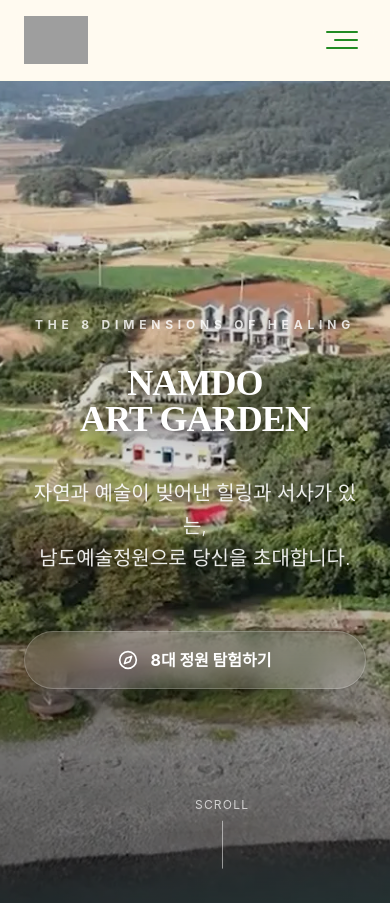
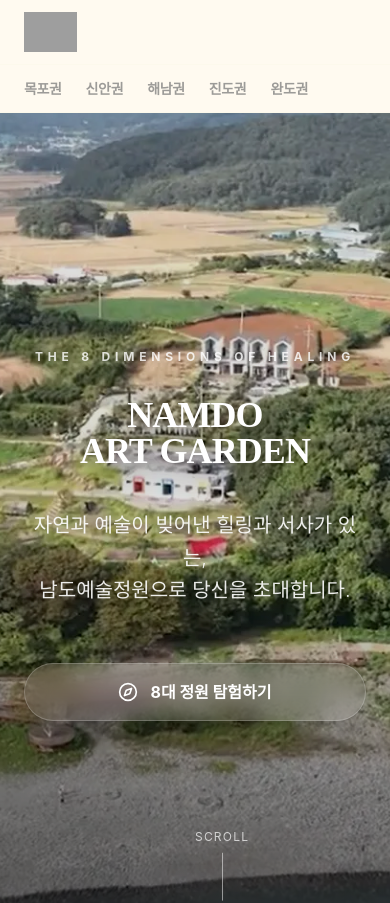
Before and after one commit to aiu144346/namdo-art-garden, a React (Vite) app: page / in a window 390 px wide. Shown: the top 903 px of the page. Built offline with nearby package versions, Linux system fonts and the light colour scheme; grey boxes are pictures that could not be loaded.

Commit message:
feat: implement horizontal scroll menu for mobile regions (alternative 3)

```diff
--- a/src/components/layout/Header.jsx
+++ b/src/components/layout/Header.jsx
@@ -33,15 +33,16 @@ export default function Header() {
   ];
 
   return (
-    <header className="sticky top-0 z-[100] w-full border-b border-surface/30 bg-background/80 backdrop-blur-xl">
-      <div className="container mx-auto flex h-20 md:h-32 items-center justify-between px-6 md:px-12">
-
+    <header className="sticky top-0 z-[100] w-full border-b border-surface/30 bg-background/95 backdrop-blur-xl">
+      <div className="container mx-auto px-6 md:px-12">
+        {/* Main Header Row */}
+        <div className="flex h-16 md:h-32 items-center justify-between">
           {/* Logo */}
           <Link to="/" className="flex items-center group relative z-[110]">
             <img
               src="/images/logo-main.svg"
               alt="남도예술정원 로고"
-            className="h-12 md:h-24 w-auto hover:opacity-80 transition-opacity"
+              className="h-10 md:h-24 w-auto hover:opacity-80 transition-opacity"
             />
           </Link>
 
@@ -61,88 +62,28 @@ export default function Header() {
               </NavigationMenu.List>
             </NavigationMenu.Root>
           </div>
+        </div>
 
-        {/* Mobile Menu Button */}
-        <button
-          className="md:hidden relative z-[110] p-2 text-primary focus:outline-none"
-          onClick={() => setIsOpen(!isOpen)}
-          aria-label={isOpen ? "메뉴 닫기" : "메뉴 열기"}
-        >
-          <div className="relative w-8 h-8 flex items-center justify-center">
-            <AnimatePresence mode="wait">
-              {isOpen ? (
-                <motion.div
-                  key="close"
-                  initial={{ rotate: -90, opacity: 0 }}
-                  animate={{ rotate: 0, opacity: 1 }}
-                  exit={{ rotate: 90, opacity: 0 }}
-                >
-                  <X size={32} strokeWidth={1.5} />
-                </motion.div>
-              ) : (
-                <motion.div
-                  key="menu"
-                  initial={{ rotate: 90, opacity: 0 }}
-                  animate={{ rotate: 0, opacity: 1 }}
-                  exit={{ rotate: -90, opacity: 0 }}
-                  className="flex flex-col gap-1.5"
-                >
-                  <div className="w-8 h-0.5 bg-primary rounded-full" />
-                  <div className="w-6 h-0.5 bg-primary rounded-full self-end" />
-                  <div className="w-8 h-0.5 bg-primary rounded-full" />
-                </motion.div>
-              )}
-            </AnimatePresence>
-          </div>
-        </button>
-
-        {/* Mobile Navigation Overlay - Ultra Solid version */}
-        <AnimatePresence>
-          {isOpen && (
-            <motion.div
-              initial={{ opacity: 0 }}
-              animate={{ opacity: 1 }}
-              exit={{ opacity: 0 }}
-              className="fixed inset-0 bg-[#f9f8f3] md:hidden z-[105] flex flex-col overflow-y-auto"
-            >
-              <div className="flex flex-col items-center pt-24 pb-20 px-6">
-                <span className="text-[10px] font-bold tracking-[0.4em] uppercase mb-10 text-neutral-400">
-                  권역별 정원 탐방
-                </span>
-
-                <nav className="flex flex-col items-center gap-7 w-full">
+        {/* Mobile Horizontal Region Navigation (Sub-navigation) */}
+        <div className="md:hidden border-t border-surface/20 flex items-center h-12 overflow-x-auto scrollbar-hide -mx-6 px-6 gap-6 whitespace-nowrap">
           {navLinks.map((link) => {
             const isActive = location.pathname === link.to || location.pathname.startsWith(link.to + '/');
             return (
               <Link
                 key={link.to}
                 to={link.to}
-                        className="flex flex-col items-center gap-1 py-3 w-full max-w-xs transition-transform active:scale-95"
+                className={cn(
+                  "text-sm font-bold tracking-tight py-1 transition-all",
+                  isActive
+                    ? "text-primary border-b-2 border-primary"
+                    : "text-neutral-500 hover:text-primary opacity-70"
+                )}
               >
-                        <span className={cn(
-                          "text-3xl font-bold tracking-tight",
-                          isActive ? "text-primary" : "text-neutral-900"
-                        )}>
                 {link.label}
-                        </span>
-                        <span className={cn(
-                          "text-[9px] font-bold tracking-[0.2em] uppercase",
-                          isActive ? "text-primary/70" : "text-neutral-300"
-                        )}>
-                          {link.en}
-                        </span>
               </Link>
             );
           })}
-                </nav>
-
-                <div className="mt-16 opacity-10">
-                  <Leaf size={50} />
         </div>
-              </div>
-            </motion.div>
-          )}
-        </AnimatePresence>
       </div>
     </header>
   );
```
Lines whose indentation alone changed are shown as unchanged.
